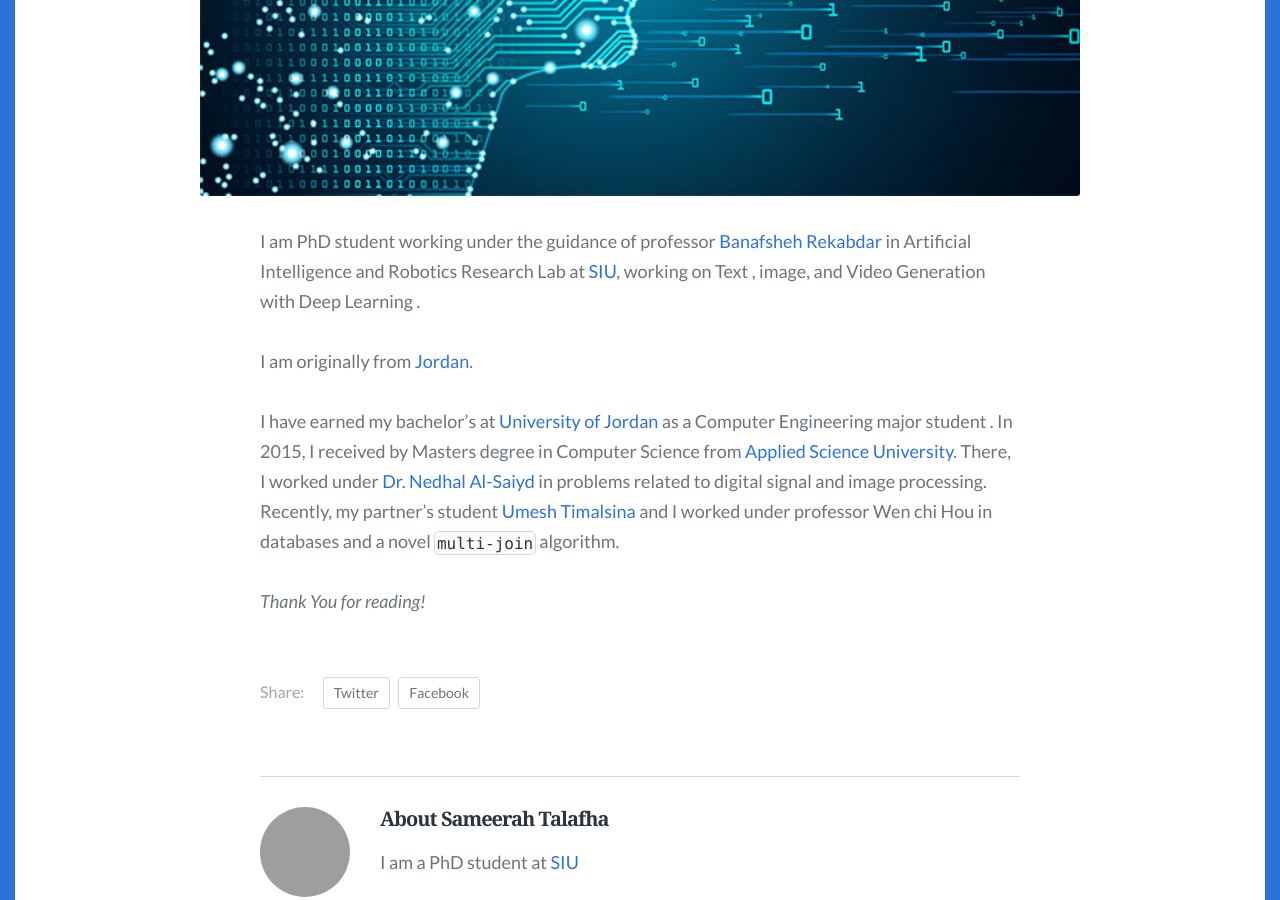
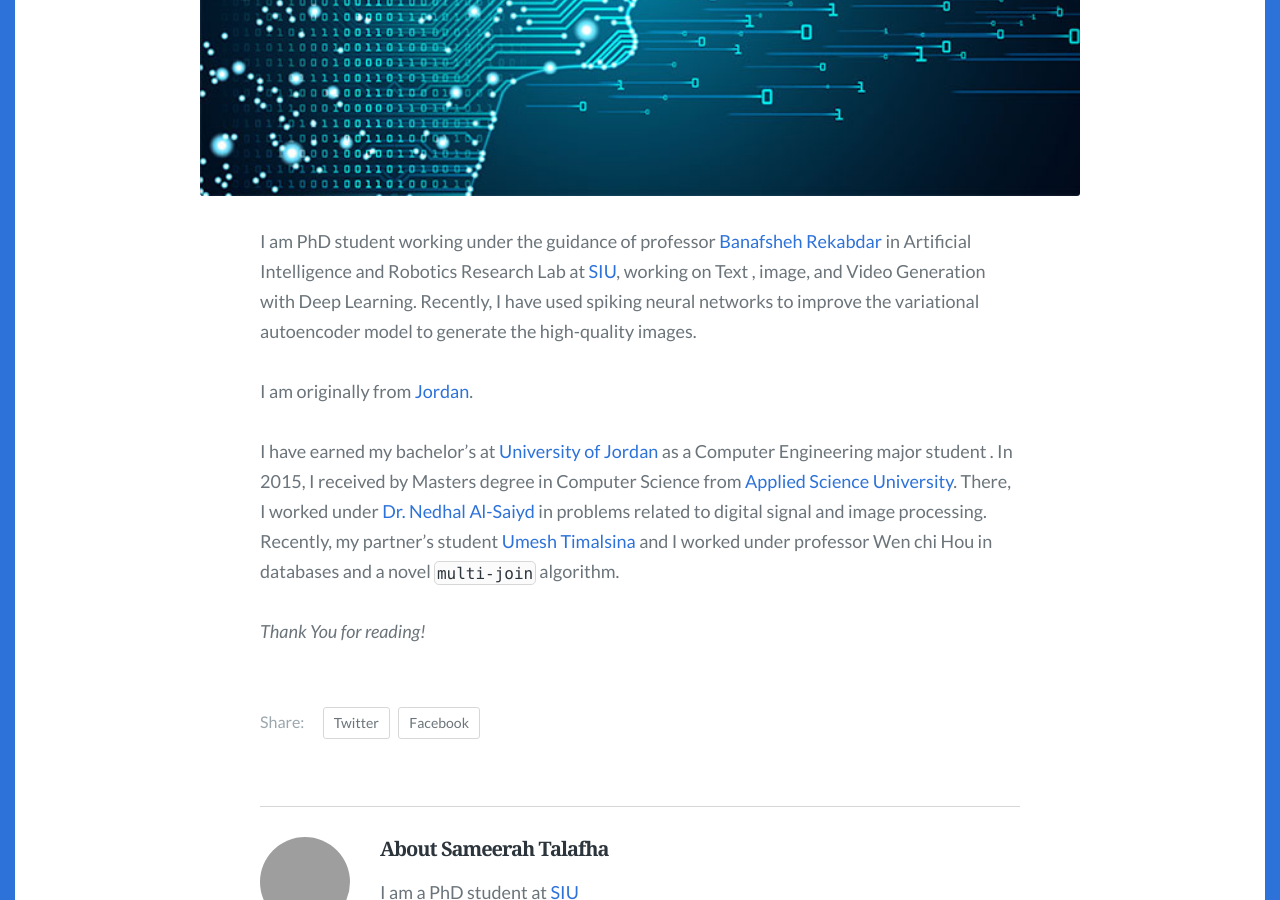
Before and after one commit to Meera-M-T/meeram.github.io, a Jekyll site: the page built from _posts/2019-12-25-Changed-Theme.md, in a window 1280 px wide and 900 px high, scrolled down 682 px. Built offline with Jekyll 4.4.1, drawn with Linux system fonts in a browser that asks for light colours; comment, search, counter and statistics services are not loaded; grey boxes are pictures that could not be loaded.

Commit message:
Update 2019-12-25-Changed-Theme.md

```diff
--- a/_posts/2019-12-25-Changed-Theme.md
+++ b/_posts/2019-12-25-Changed-Theme.md
@@ -7,7 +7,7 @@ feature_image: images/random.jpg
 tags:
 ---
 
-I am PhD student  working under the guidance of  professor [Banafsheh Rekabdar](https://sites.google.com/site/banafsheh1rekabdar){:target="_blank"} in Artificial Intelligence and Robotics Research Lab at [SIU](https://www.siu.edu){:target="_blank"}, working on  Text , image, and Video Generation with Deep Learning .
+I am PhD student  working under the guidance of  professor [Banafsheh Rekabdar](https://sites.google.com/site/banafsheh1rekabdar){:target="_blank"} in Artificial Intelligence and Robotics Research Lab at [SIU](https://www.siu.edu){:target="_blank"}, working on  Text , image, and Video Generation with Deep Learning. Recently, I have used spiking neural networks to improve the variational autoencoder model to generate the high-quality images.
 
 I am originally from [Jordan](https://en.wikipedia.org/wiki/Jordan){:target="_blank"}.
 
```
